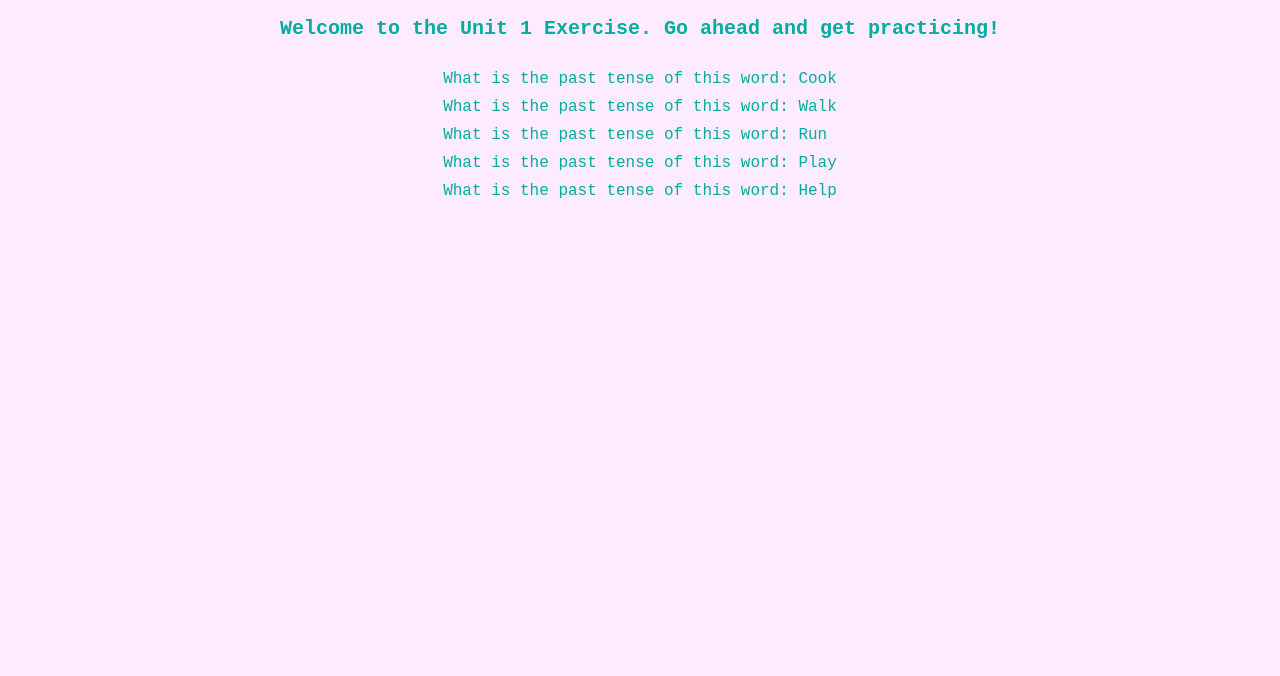
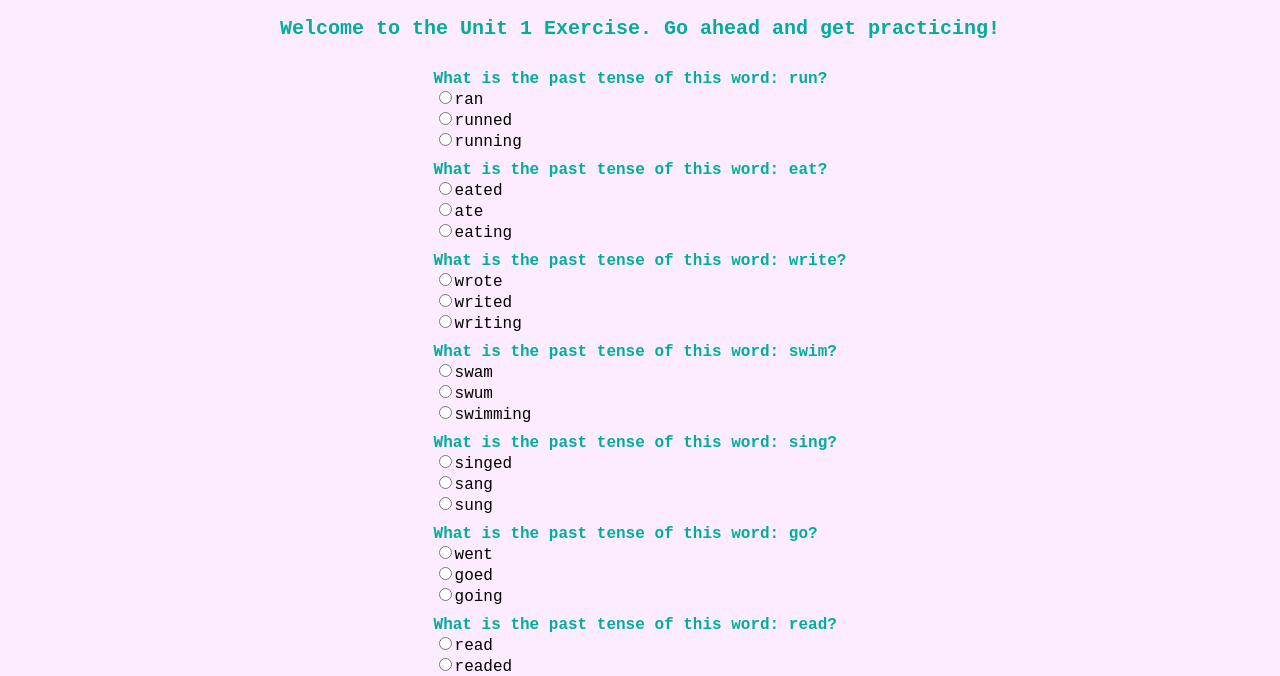
Before and after one commit to JianmingLinUMass/ms02, a plain HTML site: page front-end/Exercises/unitexercise.html in a window 1280 px wide. Shown: the part 124-800 px from the top of the page. Drawn offline with Linux system fonts and the light colour scheme.

Commit message:
Added a basic quiz setup using js
Using js in combination with an html file, I set up a quiz that tests users on past tense versions of words. I also renamed unit1exercise to unitexercise, and I will be making it the exercise page for all units, but changing the page based on which unit is chosen.

```diff
--- a/front-end/Exercises/exercises.js
+++ b/front-end/Exercises/exercises.js
@@ -1,25 +1,88 @@
 const build = () => {
     const unit1baseQ = "What is the past tense of this word: ",
-    unit1Questions = [
-        "Cook", "Walk", "Run", "Play", "Help",
-    ],
-    unit1Answers = [
-        "Cooked", "Walked", "Ran", "Played", "Helped",
-    ],
+    unit1QA = {
+        words: [
+            "run", "eat", "write", "swim", "sing",
+            "go", "read", "see", "come", "buy",
+            "speak", "think", "drive", "drink", "fly",
+            "take", "forget", "break", "choose", "begin"
+        ],
+        possibleAnswers: [
+            ["ran", "runned", "running"],
+            ["eated", "ate", "eating"],
+            ["wrote", "writed", "writing"],
+            ["swam", "swum", "swimming"],
+            ["singed", "sang", "sung"],
+            ["went", "goed", "going"],
+            ["read", "readed", "reading"],
+            ["saw", "seed", "seeing"],
+            ["comed", "came", "coming"],
+            ["buying", "buyed", "bought"],
+            ["spoke", "speaked", "speaking"],
+            ["thought", "thinked", "thinking"],
+            ["drove", "drived", "driving"],
+            ["drank", "drinked", "drunken"],
+            ["flew", "flied", "flying"],
+            ["took", "taked", "taking"],
+            ["forgot", "forgetted", "forgetting"],
+            ["broke", "breaked", "breaking"],
+            ["chose", "choosed", "choosing"],
+            ["began", "begun", "beginning"]
+        ],
+        correctAnswers: [
+            "ran", "ate", "wrote", "swam", "sang",
+            "went", "read", "saw", "came", "bought",
+            "spoke", "thought", "drove", "drank", "flew",
+            "took", "forgot", "broke", "chose", "began"
+        ]
+    },
     exerciseContainer = document.getElementById("exercise");
     let count = 1;
-    for(let i = 0; i < unit1Questions.length; i++) {
-        const curr = document.createElement('div');
-        const currID = "q" + count;
+    for(let i = 0; i < unit1QA.words.length / 2; i++) {
+        const curr = document.createElement('div'),
+        answers = document.createElement('div'),
+        currQID = "q" + count,
+        currAID = "a" + count;
+
         curr.setAttribute("class", "exercise-question");
-        curr.setAttribute("id", currID);
-        let currText = document.createTextNode(unit1Questions[i]);
-        //curr.appendChild(currText);
-        curr.innerHTML = unit1baseQ + unit1Questions[i];
-        //curr.innerText = "Hello";
+        curr.setAttribute("id", currQID);
+        curr.innerHTML = unit1baseQ + unit1QA.words[i] + "?";
+
+        answers.setAttribute("class", "exercise-answers");
+        answers.setAttribute("id", currAID);
+
+        for(let j = 0; j < unit1QA.possibleAnswers[0].length; j++) {
+            let currAns = document.createElement('div');
+            let label = document.createElement('label');
+            let button = document.createElement('input');
+            button.setAttribute("type", "radio");
+            button.setAttribute("name", unit1QA.words[i]);
+            button.setAttribute("value", unit1QA.possibleAnswers[i][j]);
+            label.innerHTML = unit1QA.possibleAnswers[i][j]
+
+            currAns.appendChild(button);
+            currAns.appendChild(label);
+
+            answers.appendChild(currAns);
+        }
+
         exerciseContainer.appendChild(curr);
+        exerciseContainer.appendChild(answers);
         count++;
     }
+
+    const submitButton = document.createElement("button");
+    submitButton.innerHTML = "Submit my answers!";
+    submitButton.setAttribute("id", "submit-button");
+    submitButton.addEventListener('click', function() {
+        checkAnswers();
+      });
+    exerciseContainer.appendChild(submitButton);
 };
 
+function checkAnswers() {
+
+}
+
+
 build();
--- a/front-end/Exercises/units.css
+++ b/front-end/Exercises/units.css
@@ -39,6 +39,11 @@ body {
 }
 .exercise-question {
     font-size: 16px;
+    font-weight: bold;
     color: #00ad9e;
     margin-top: 10px;
 }
+
+.submit-button {
+    background-color: #00ad9e;
+}
```
Also changed, not shown: front-end/Exercises/exercises.html (+4 -4 lines), front-end/Exercises/unitexercise.html (renamed from front-end/Exercises/unit1exercise.html).
